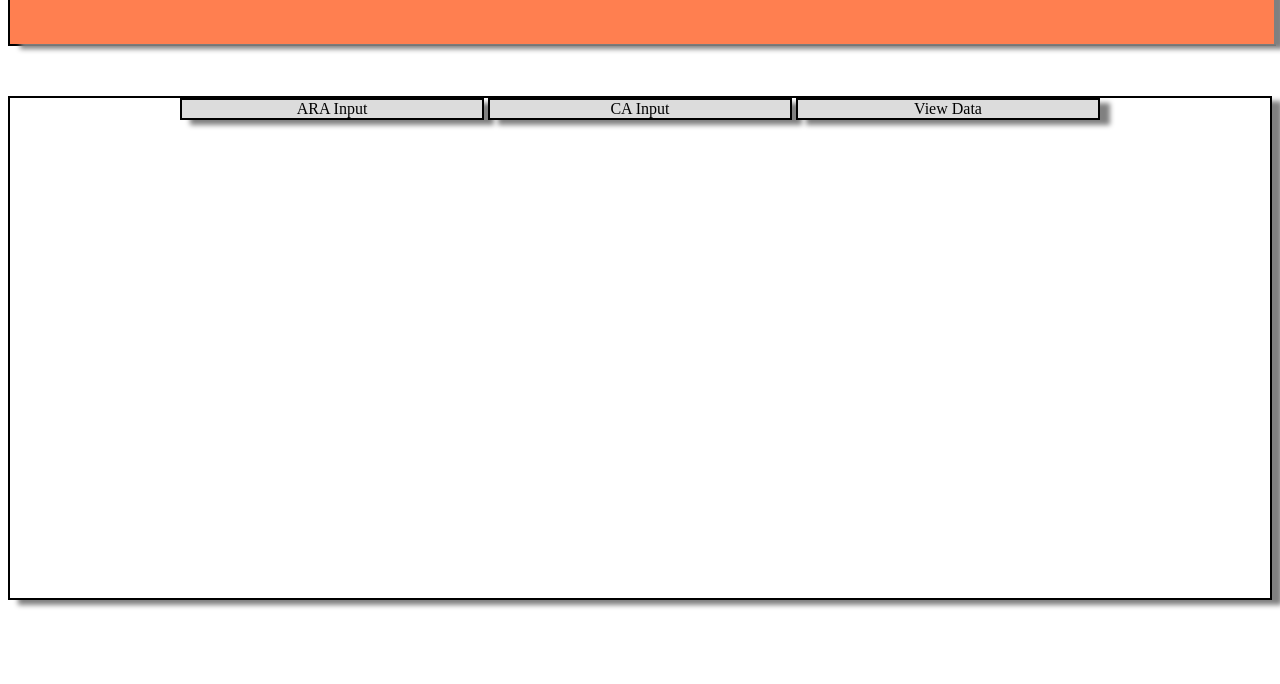
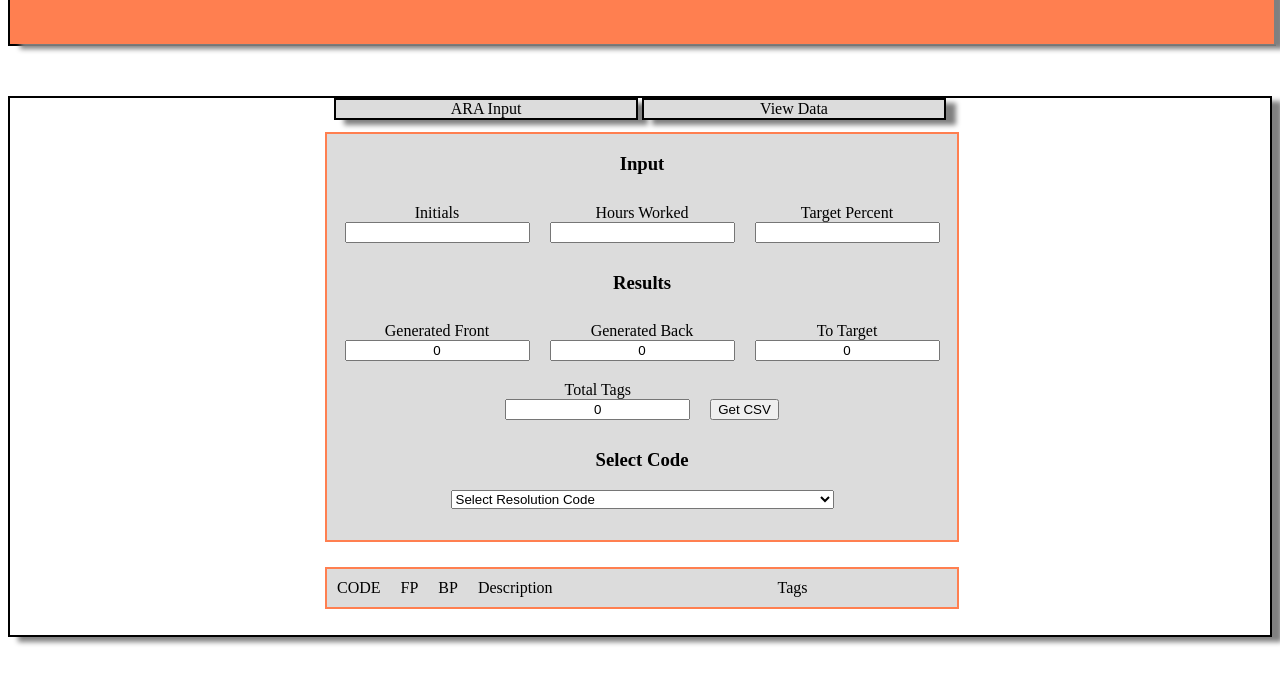
Before and after one commit to mwinb/LaborTracker, a plain HTML site: page index.html in a window 1280 px wide. Shown: the part 96-780 px from the top of the page. Drawn offline with nearby package versions, Linux system fonts and the light colour scheme.

Commit message:
Finished non-database version of ARA Input

```diff
--- a/css/homepage.css
+++ b/css/homepage.css
@@ -8,6 +8,12 @@ header, footer {
 	border: solid black 2px;
 
 }
+
+input {
+	text-align: center;
+}
+
+
 
 #headerDiv, #footerDiv {
 	padding-top: 25px;
@@ -46,6 +52,27 @@ header, footer {
 	text-align: center;
 }
 
+#selectCode {
+
+	margin-bottom: 5%;
+
+}
+
+#tags {
+	padding-right: 10%;
+}
+
+#formContainer {
+}
+
+#worked {
+	position: relative;
+}
+
+#csvResult {
+	width: 200px;
+}
+
 .navDiv {
 	display: inline-block;
 	width: 300px;
@@ -55,3 +82,72 @@ header, footer {
 	background-color: gainsboro;
 	color: black;
 }
+
+
+
+.resCodes {
+	border: solid coral 2px;
+	width: 50%;
+	align-content: center;
+	margin-right: 25%;
+	margin-left: 25%;
+	margin-top: 1%;
+	margin-bottom: 2%;
+	background-color: gainsboro;
+
+}
+
+.abbr {
+	float: left;
+
+}
+
+.fop {
+	float: left;
+}
+
+.bop {
+	float: left;
+}
+
+.description {
+	float: left;
+}
+
+
+
+.cell {
+	display: inline-block;
+	padding: 5px;
+	margin: 5px;
+
+}
+.rhs {
+	overflow: auto;
+	direction: ltr;
+	text-align: right;
+}
+
+
+
+.results {
+	text-align: center;
+}
+
+
+
+
+.numInput {
+	width: 50px;
+	text-align: center;
+	margin-right: 100px;
+
+
+}
+
+.removeCode {
+	color: white;
+	background-color: #010202;
+
+
+}
--- a/index.html
+++ b/index.html
@@ -22,14 +22,15 @@
 			<div id='araInput' class='navDiv' tabindex='1'>
 				ARA Input
 			</div>
-			<div id='caInput' class='navDiv' tabindex='2'>
-				CA Input
-			</div>
-			<div id='viewData' class='navDiv' tabindex='3'>
+			<div id='viewData' class='navDiv' tabindex='2'>
 				View Data
 			</div>
 		</div>
+		<div id="formContainer">
+
+		</div>
 	</div>
+
 
 </body>
 
--- a/js/homepage.js
+++ b/js/homepage.js
@@ -53,6 +53,19 @@ $(document).ready(function() {
 	var codesToInput = [];
 	var totalFront = 0;
 	var totalBack = 0;
+	var hoursWorked = 0;
+	var target = 0;
+	var percentTarget = 0;
+	var toTarget = 0;
+	var tags = 0;
+
+
+	var date = new Date();
+
+	var month = date.getMonth()+1;
+	var day = date.getDate();
+
+	var dateFormatted = month + '/'  + day + '/' + date.getFullYear();
 
 
 
@@ -132,12 +145,48 @@ $(document).ready(function() {
 	var initializeInput = function () {
 
 		$("#formContainer").append(
+
+			/*
+			"<div id='resCode' class='resCodes' index=''>" +
+			"<div class='abbr cell'>Hours Worked</div>" +
+			"<div class='fop cell' value='" + "FP" + "'>" + "Front Generated" + "</div>" +
+			"<div class='bop cell' value='" + "BP"+ "'>" + "Back Generated" + "</div>" +
+			"<div class='description cell'>" + "Description" + "</div>" +
+			"<div class='rhs'>"+
+			"<div class='numInput cell' id='tags'>" + "Tags" + "</div>" +
+			"</div>" +
+			*/
+
+			"<div id='inputs' class='resCodes'>"+
+			"<h3>Input</h3>" +
+			"<div class='cell results'><div>Initials</div><input type='text' id='initials'></input></div>"+
+			"<div class='cell results'><div id='workedDiv'>Hours Worked</div><input type='text' id='worked' ></input></div>" +
+			"<div class='cell results'><div>Target Percent</div><input type='text' id='target' ></input></div>" +
+
+			"<h3>Results</h3>" +
+			"<div class='cell results'><div id='genFront'>Generated Front</div><input class='displayResult' type='text' id='generatedFront' value='0'></input></div>" +
+			"<div class='cell results'><div id='genBack'> Generated Back</div><input class='displayResult' type='text' id='generatedBack' value='0'></input></div>" +
+			"<div class='cell results'><div id='toTar'>To Target</div><input type='text' class='displayResult' id='toTarget' value='0'></input></div>" +
+			"<div class='cell results'><div id='tagsTotalT'>Total Tags</div><input type='text' class='displayResult' id='tagsTotal' value='0'></input></div>"+
+			"<div class='cell results'><input type='submit' id='csv' value='Get CSV'></input></div>" +
+
+			"<h3>Select Code</h3>"+
 			"<select id='selectCode'>" +
-			"<option class='selectCodes' value='default'>Select Code</option>" +
-			"<input id='adder' type='submit' value='Add'> </input>" +
-			"</select>"
+			"<option class='selectCodes' value='default'>Select Resolution Code</option>" +
+			"</select>"+
+			"</div>"+
+
+			"<div id='resCode' class='resCodes' index=''>" +
+			"<div class='abbr cell'>CODE</div>" +
+			"<div class='fop cell' value='" + "FP" + "'>" + "FP" + "</div>" +
+			"<div class='bop cell' value='" + "BP"+ "'>" + "BP" + "</div>" +
+			"<div class='description cell'>" + "Description" + "</div>" +
+			"<div class='rhs'>"+
+			"<div class='numInput cell' id='tags'>" + "Tags" + "</div>" +
+			"</div>"
 
 			);
+
 
 		for(var i = 0; i < rezCodes.length; i++)
 		{
@@ -158,18 +207,16 @@ $(document).ready(function() {
 
 	initializeInput();
 
-	$('#adder').click(function () {
+	$('#selectCode').change(function () {
 
 		let index = $('#selectCode').val();
 		if( index != 'default')
 		{
 			$("#resCode" + index).show();
+			$("#selectCode").val('default');
 		}
 
 	})
-
-
-
 
 
 
@@ -198,6 +245,52 @@ $(document).ready(function() {
 		logTotal();
 	})
 
+	$('#worked').change(function() {
+		if (isNaN($(this).val()) == true )
+		{
+			alert("Must be a number");
+			$(this).val('');
+			hoursWorked = 0;
+		}
+		else
+		{
+			hoursWorked = $(this).val();
+		}
+	})
+
+	$('#target').change(function() {
+		if (isNaN($(this).val()) == true )
+		{
+			alert("Must be a number");
+			$(this).val('');
+			percentTarget = 0;
+		}
+		else
+		{
+			percentTarget = $(this).val();
+			target = percentTarget/100;
+		}
+
+	})
+	$('#csv').click(function ()
+	{
+		if(!$("#csvResult").length)
+		{
+			$('#inputs').append("</br><div class='cell results'><input type='text' id='csvResult'> </input><div>");
+		}
+
+
+		$('#csvResult').val(dateFormatted.toString() + "," + $('#initials').val().toString() + "," + $('#worked').val().toString() + "," + $('#generatedFront').val().toString() + "," + $('#generatedBack').val().toString() +
+			"," + $('#toTarget').val().toString() + "," + $('#tagsTotal').val().toString());
+
+	})
+
+	$('.displayResult').change(function() {
+		logTotal();
+	})
+
+
+
 
 
 	//Removes current Code when x is clicked.
@@ -225,6 +318,8 @@ $(document).ready(function() {
 			totalFront -= ((code.count * code.fop) / 60);
 		if(code.bop > 0)
 			totalBack -= ((code.count * code.bop) / 60);
+
+		tags -= code.count * 1;
 	}
 
 	//Takes in res code and increases the total times (minutes)
@@ -234,11 +329,17 @@ $(document).ready(function() {
 			totalFront += (code.count * code.fop) / 60;
 		if(code.bop > 0)
 			totalBack += (code.count * code.bop) / 60;
+
+		tags += code.count * 1;
 	}
 
 	//logs current Time
 	var logTotal = function()
 	{
+		$('#generatedFront').val(totalFront.toFixed(2));
+		$('#generatedBack').val(totalBack.toFixed(2));
+		$('#tagsTotal').val(tags);
+		$('#toTarget').val(((totalBack) - (hoursWorked * target)).toFixed(2));
 		console.log("Total Front: " + totalFront.toFixed(2));
 		console.log("Total Back: " + totalBack.toFixed(2));
 	}
```
